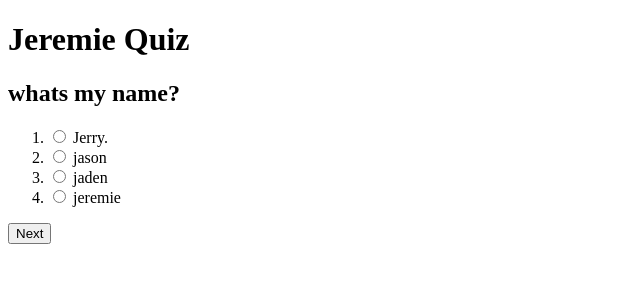
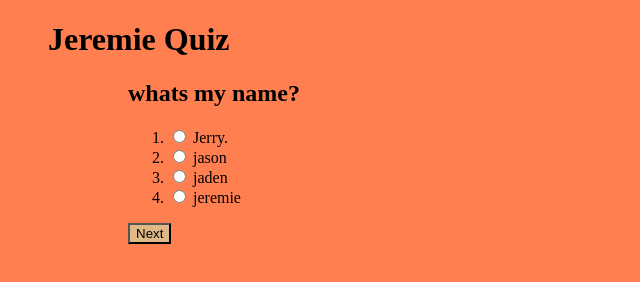
Before and after one commit to Jeremie-Ephaphrase/vuejs-quiz, a plain HTML site: page index.html in a window 1280 px wide. Shown: the whole page, without its empty margins (0-640 px from the left). Drawn offline with nearby package versions, Linux system fonts and the light colour scheme.

Commit message:
added basic css

```diff
--- /dev/null
+++ b/css/style.css
@@ -0,0 +1,36 @@
+body {
+    background-color: coral;
+}
+
+h1 {
+    color: black;
+}
+
+h2 {
+    color: black;
+}
+
+div {
+    margin-left: 2.5em;
+}
+
+label {}
+
+input {}
+
+li {}
+
+ol {
+    display: block;
+    list-style-type: decimal;
+    margin-block-start: 1em;
+    margin-block-end: 1em;
+    margin-inline-start: 0px;
+    margin-inline-end: 0px;
+    padding-inline-start: 40px;
+    text-decoration: none;
+}
+
+button {
+    background: burlywood;
+}
--- a/index.html
+++ b/index.html
@@ -6,7 +6,7 @@
     <meta http-equiv="X-UA-Compatible" content="IE=edge">
     <title>Jeremie Kobo</title>
     <meta name="viewport" content="width=device-width, initial-scale=1">
-    <link rel="stylesheet" type="text/css" media="screen" href="main.css">
+    <link rel="stylesheet" type="text/css" media="screen" href="css/style.css">
 </head>
 
 <body>
@@ -35,9 +35,7 @@
             </div>
         </div>
         <div v-show="questionIndex === quiz.questions.length">
-            <h2>
-                You Killed it!!
-            </h2>
+
             <p>
                 Your Final Marks: {{ score() }} / {{ quiz.questions.length }} <br>try again.
             </p>
```
